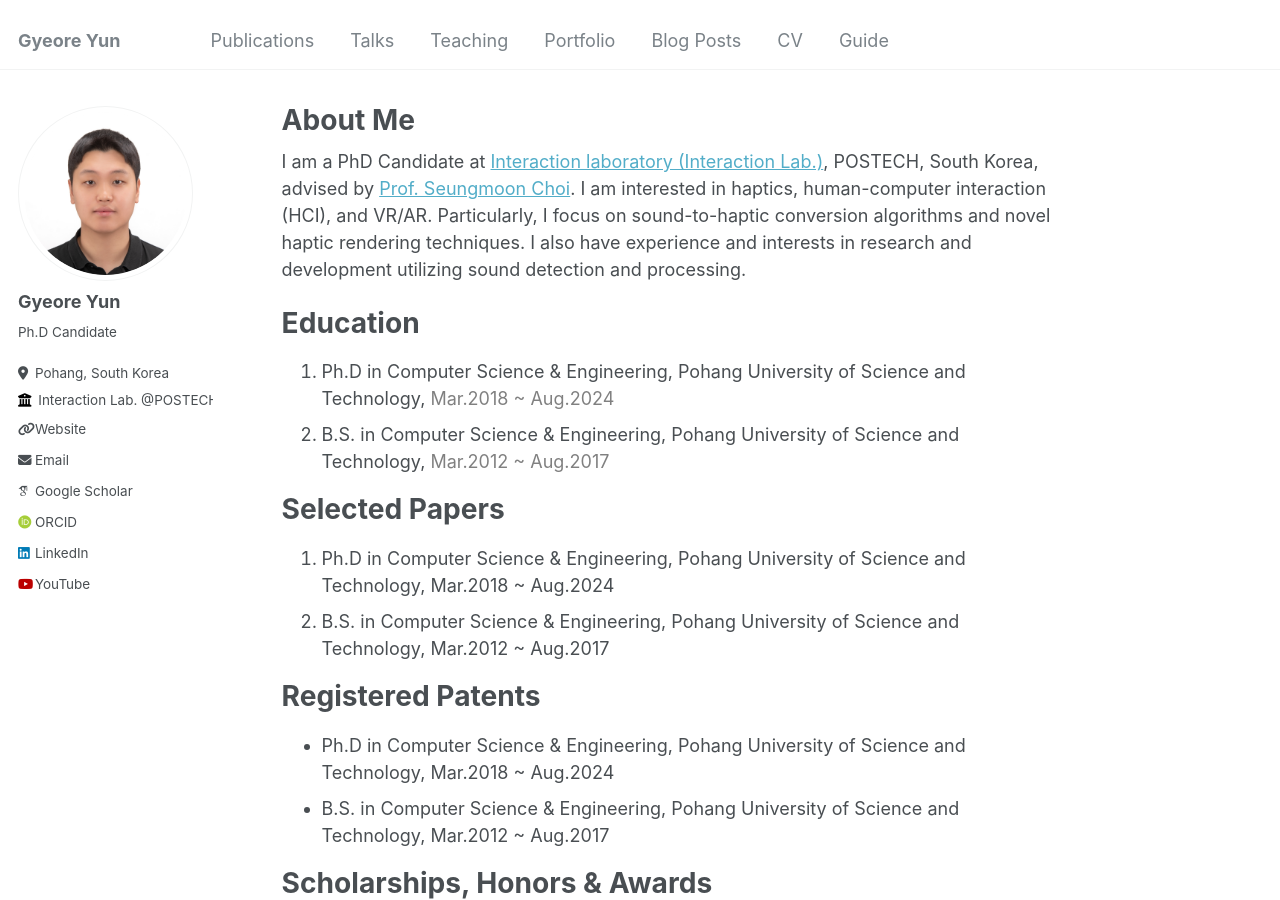
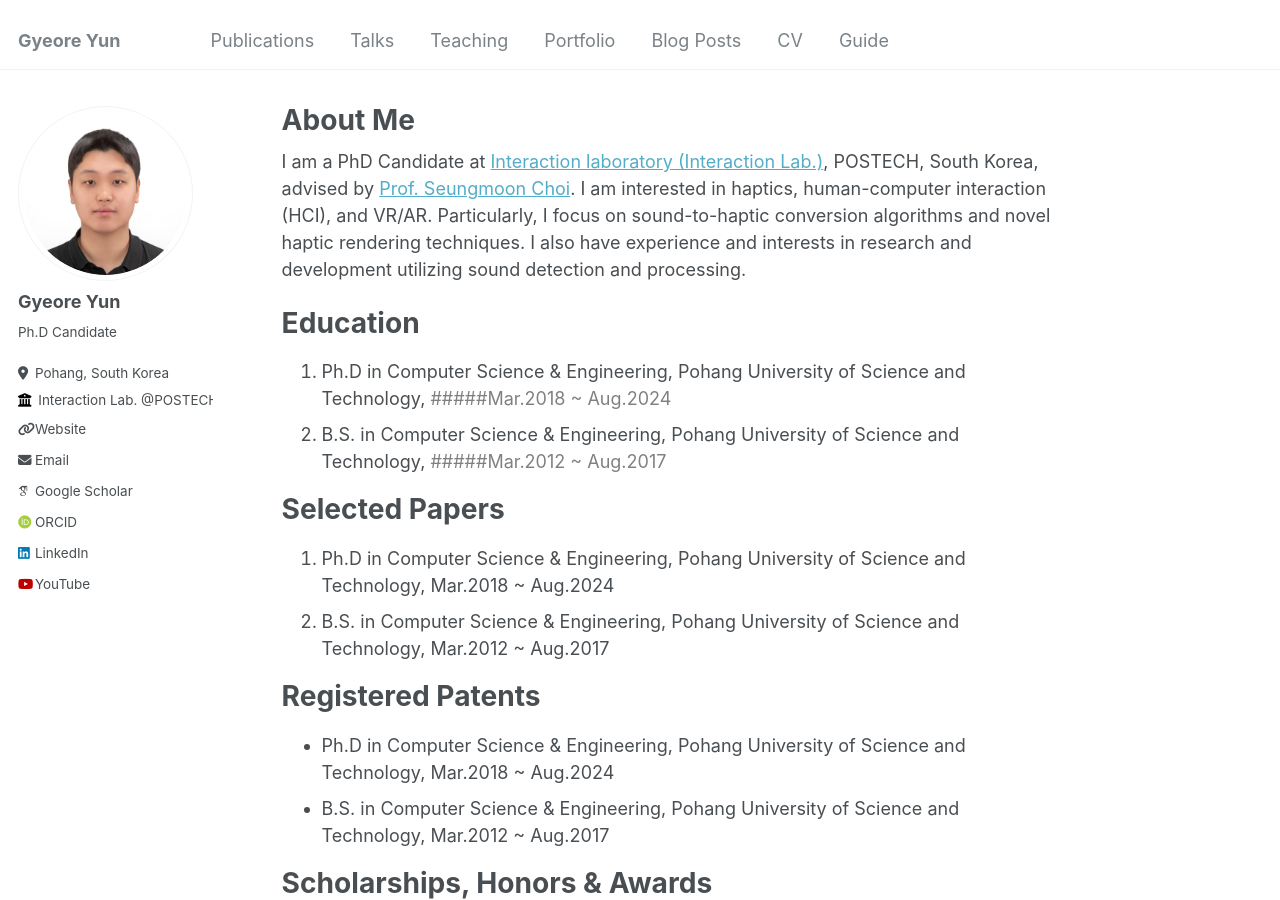
Before and after one commit to GyeoreYun/GyeoreYun.github.io, a Jekyll site: the page built from _pages/about.md, in a window 1280 px wide and 900 px high. Built offline with Jekyll 4.4.1, drawn with Linux system fonts in a browser that asks for light colours; some web fonts are replaced.

Commit message:
Update about.md

```diff
--- a/_pages/about.md
+++ b/_pages/about.md
@@ -12,8 +12,8 @@ I also have experience and interests in research and development utilizing sound
 
 Education
 ======
-1. Ph.D in Computer Science & Engineering, Pohang University of Science and Technology,    <span style="color:#808080">Mar.2018 ~ Aug.2024</span>
-1. B.S. in Computer Science & Engineering, Pohang University of Science and Technology,    <span style="color:#808080">Mar.2012 ~ Aug.2017</span>
+1. Ph.D in Computer Science & Engineering, Pohang University of Science and Technology,    <span style="color:#808080">#####Mar.2018 ~ Aug.2024</span>
+1. B.S. in Computer Science & Engineering, Pohang University of Science and Technology,    <span style="color:#808080">#####Mar.2012 ~ Aug.2017</span>
 
 Selected Papers
 ======
```
